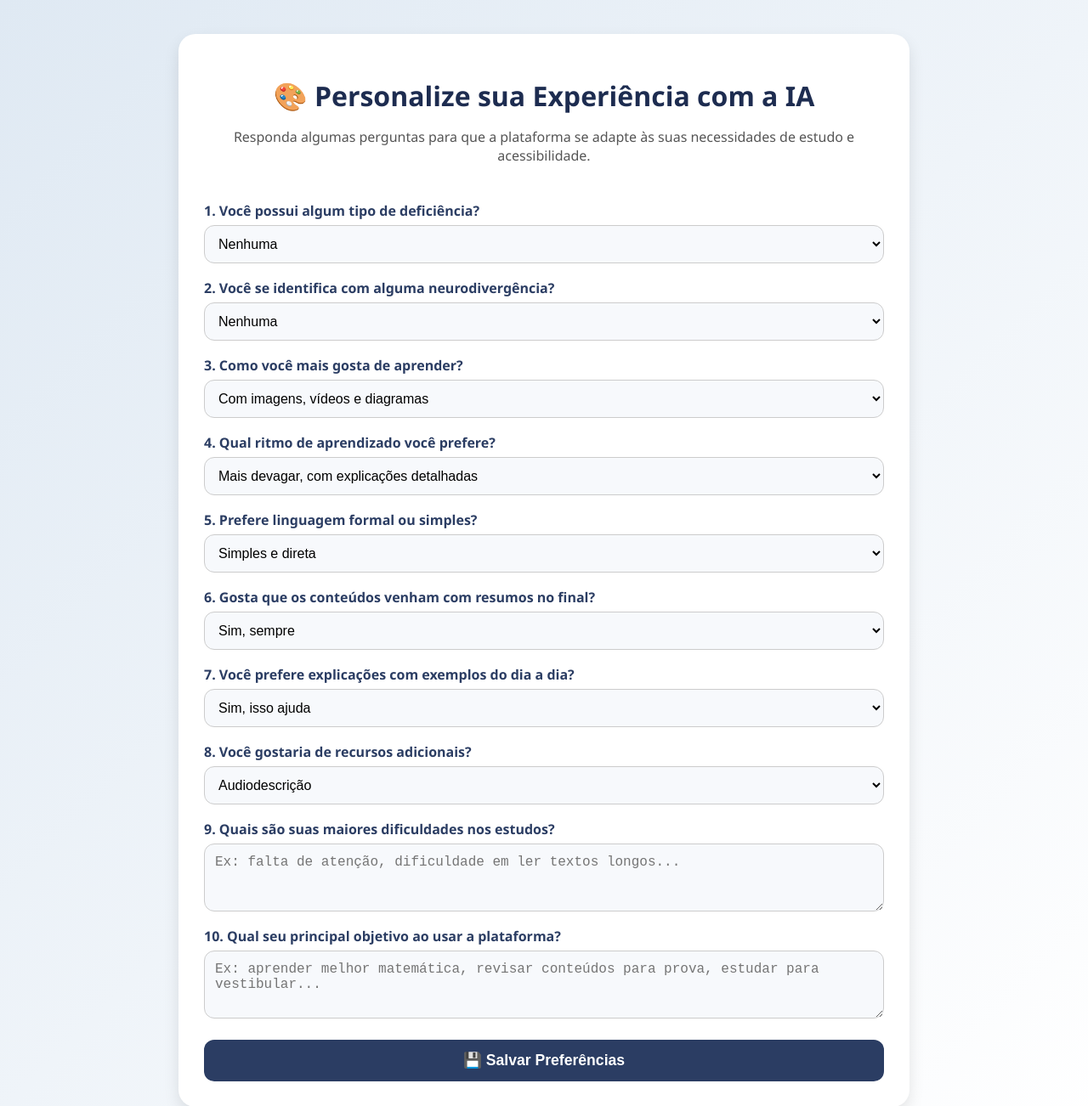
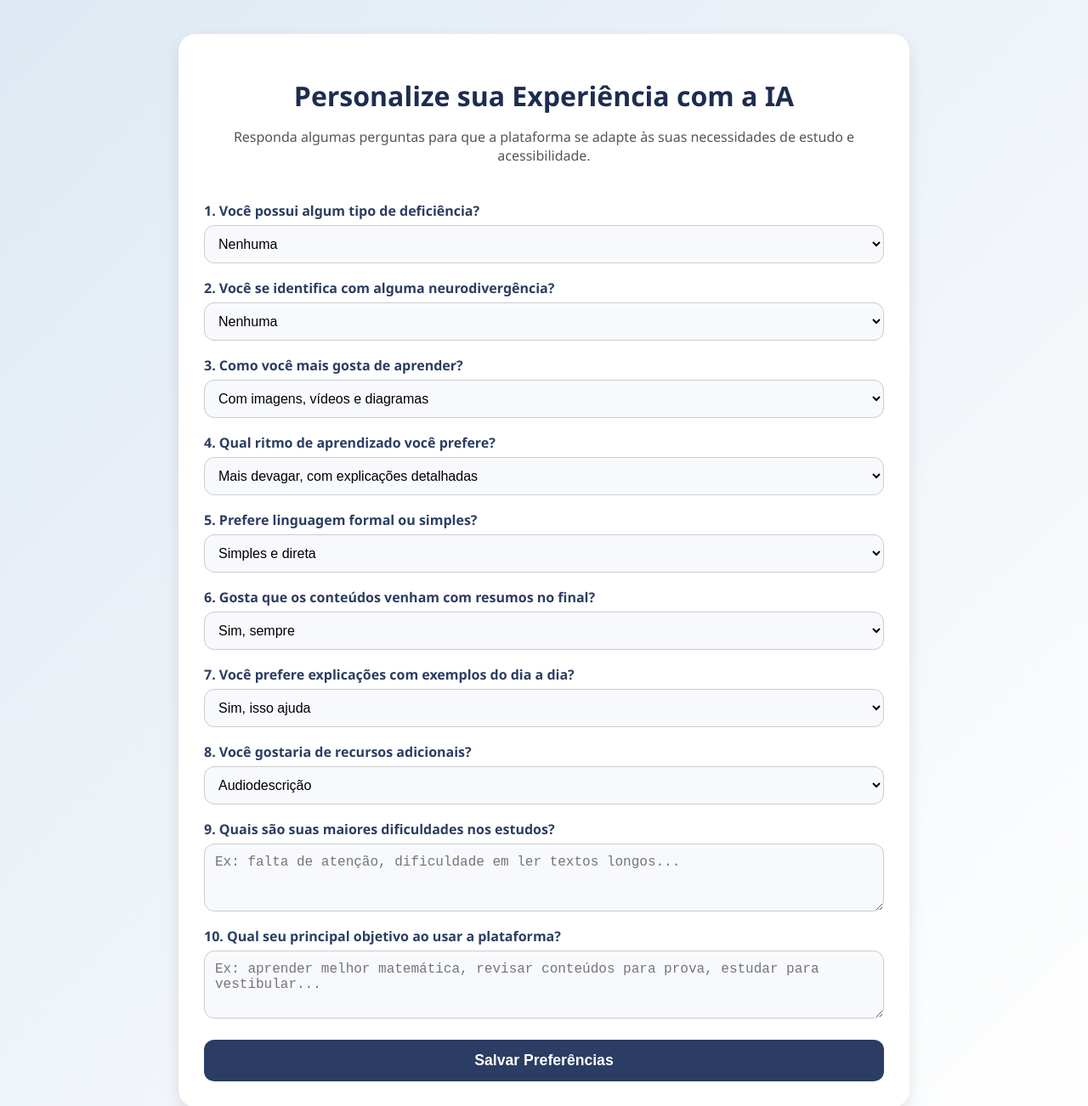
Before and after one commit to 4rceli/Mao-Na-Roda, a plain HTML site: page form.html in a window 1280 px wide. Shown: the top 1302 px of the page at 85% size. Drawn offline with Linux system fonts and the light colour scheme.

Commit message:
Update form.html

```diff
--- a/form.html
+++ b/form.html
@@ -8,7 +8,7 @@
 </head>
 <body>
   <main class="container">
-    <h1>🎨 Personalize sua Experiência com a IA</h1>
+    <h1>Personalize sua Experiência com a IA</h1>
     <p class="intro">Responda algumas perguntas para que a plataforma se adapte às suas necessidades de estudo e acessibilidade.</p>
 
     <form id="preferencias-form" onsubmit="salvarPreferencias(event)">
@@ -94,7 +94,7 @@
       <label for="objetivo">10. Qual seu principal objetivo ao usar a plataforma?</label>
       <textarea id="objetivo" name="objetivo" rows="3" placeholder="Ex: aprender melhor matemática, revisar conteúdos para prova, estudar para vestibular..."></textarea>
 
-      <button type="submit">💾 Salvar Preferências</button>
+      <button type="submit">Salvar Preferências</button>
     </form>
 
     <div id="mensagem-sucesso" style="display: none; text-align: center; margin-top: 20px; padding: 15px; background-color: #d4edda; color: #155724; border: 1px solid #c3e6cb; border-radius: 5px;">
```
